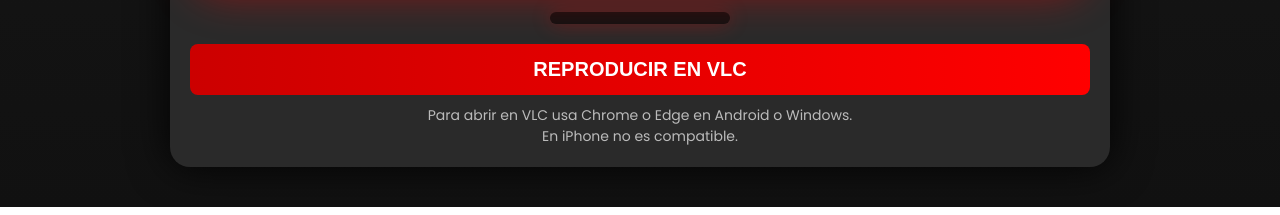
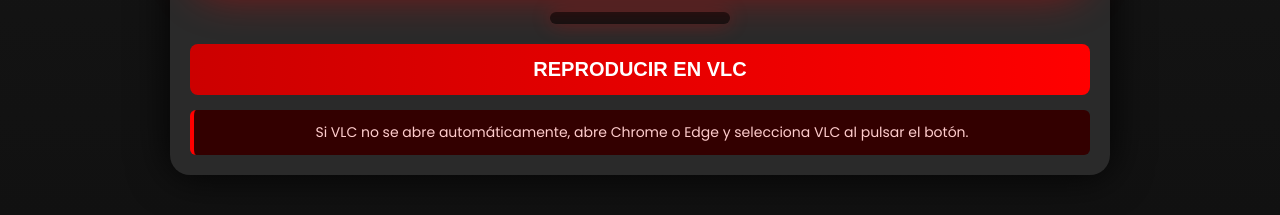
Before and after one commit to the-black81/webcine, a plain HTML site: page index.html in a window 1280 px wide. Shown: the part 686-901 px from the top of the page. Drawn offline with Linux system fonts and the light colour scheme.

Commit message:
Update index.html

```diff
--- a/index.html
+++ b/index.html
@@ -11,7 +11,7 @@
     body {
         margin: 0;
         padding: 0;
-        background: linear-gradient(180deg, #1a1a1a, #111); /* Fondo gris elegante */
+        background: linear-gradient(180deg, #1a1a1a, #111);
         font-family: 'Poppins', sans-serif;
         color: white;
     }
@@ -57,7 +57,7 @@
         text-shadow: 0 0 10px #ff0000;
     }
 
-    /* TV moderna real */
+    /* TV moderna */
     .tv-frame {
         padding: 25px;
         background: #0d0d0d;
@@ -70,7 +70,6 @@
         position: relative;
     }
 
-    /* Reflejo superior */
     .tv-frame::before {
         content: "";
         position: absolute;
@@ -83,7 +82,6 @@
         pointer-events: none;
     }
 
-    /* Base de TV */
     .tv-base {
         width: 180px;
         height: 12px;
@@ -119,10 +117,14 @@
     }
 
     .info {
-        margin-top: 10px;
+        margin-top: 15px;
+        padding: 12px;
+        background: #330000;
+        border-left: 4px solid #ff0000;
+        border-radius: 6px;
+        color: #ffcccc;
+        font-size: 14px;
         text-align: center;
-        font-size: 14px;
-        color: #bbbbbb;
     }
 </style>
 </head>
@@ -143,8 +145,7 @@
     <button id="vlcBtn">REPRODUCIR EN VLC</button>
 
     <div class="info">
-        Para abrir en VLC usa Chrome o Edge en Android o Windows.<br>
-        En iPhone no es compatible.
+        Si VLC no se abre automáticamente, abre Chrome o Edge y selecciona VLC al pulsar el botón.
     </div>
 </div>
 
@@ -156,7 +157,6 @@
     document.getElementById("player").src = videoURL;
     document.getElementById("tituloPelicula").innerText = titulo;
 
-    // Intento máximo permitido por navegadores
     document.getElementById("vlcBtn").onclick = function () {
         window.location.href = "vlc://" + videoURL;
     };
```
